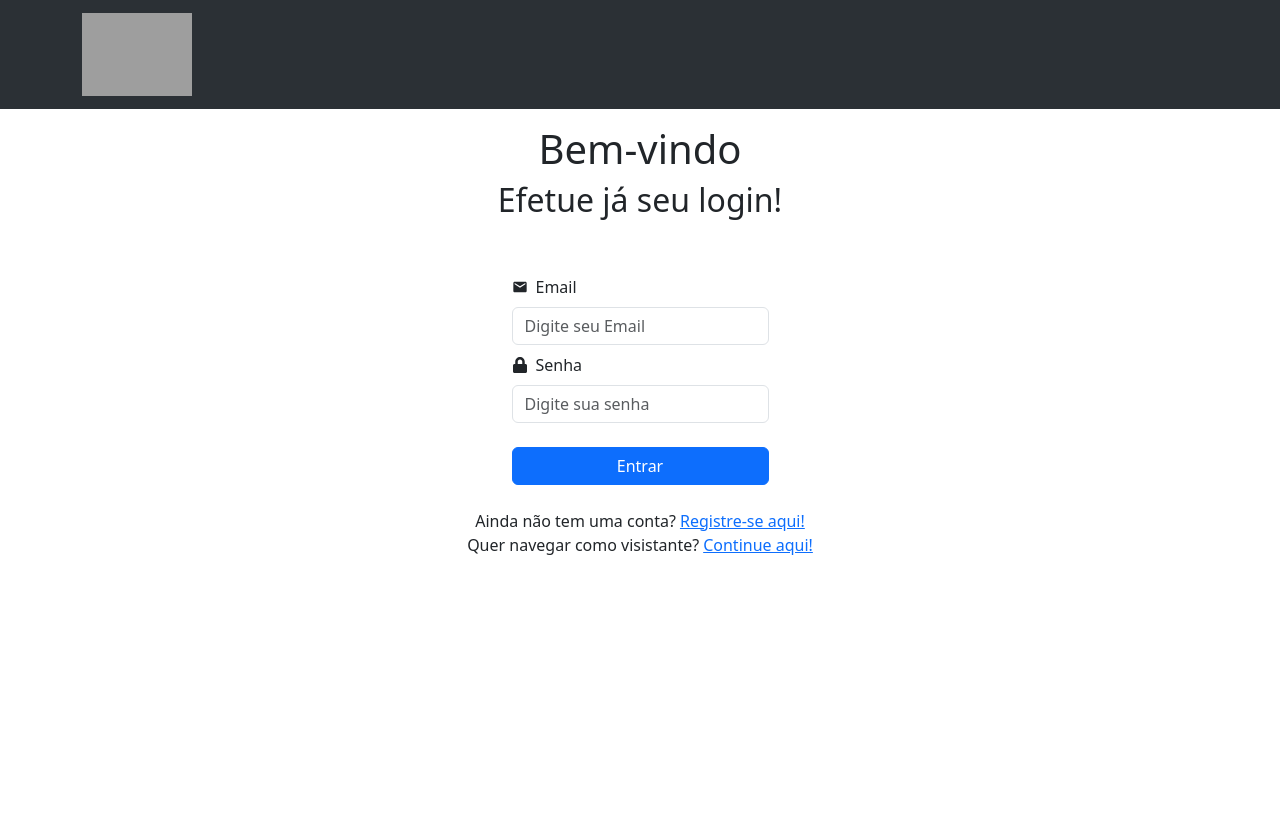
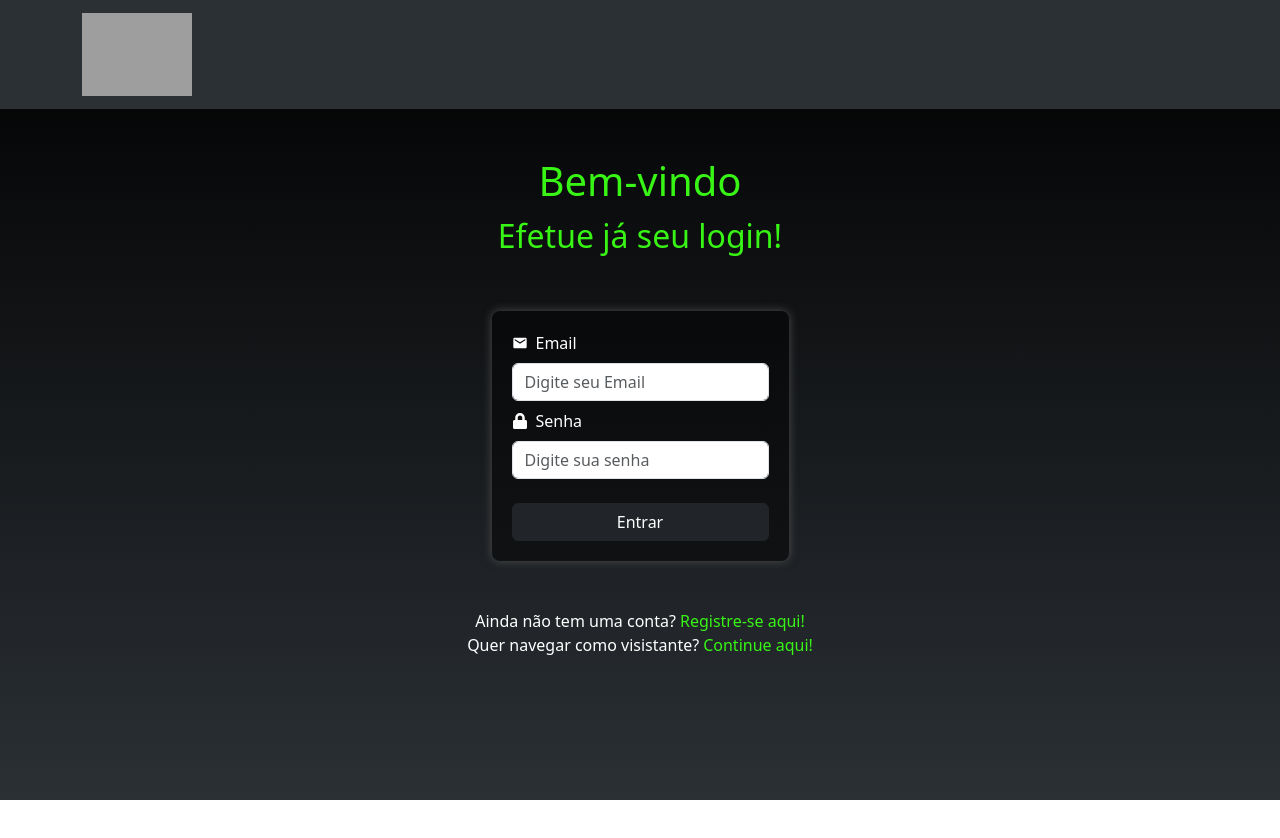
Before and after one commit to Our-time-Fatec/API-2023_2-Front, a React (Create React App) app: page / in a window 1280 px wide. Shown: the top 838 px of the page. After the commit the page ends 800 px from the top, so only its background shows below. Built offline with nearby package versions, Linux system fonts and the light colour scheme; grey boxes are pictures that could not be loaded.

Commit message:
Estilização da tela de login

```diff
--- a/src/pages/Login/index.tsx
+++ b/src/pages/Login/index.tsx
@@ -5,6 +5,7 @@ import { FaLock } from 'react-icons/fa';
 import { MdEmail } from 'react-icons/md'
 import NavBar from '../../components/NavBar';
 import api from '../../services/api';
+import './login.css';
 
 const LoginPage: React.FC = () => {
     const [email, setEmail] = useState<string>('');
@@ -35,8 +36,8 @@ const LoginPage: React.FC = () => {
                 <NavBar isLogin={true} />
             </header>
             <main className='main-container'>
-                <h1 className='mt-3'>Bem-vindo</h1>
-                <h2>Efetue já seu login!</h2>
+                <h1 className='mt-5' style={{ color: '#38f515' }}> Bem-vindo</h1>
+                <h2 className='mt-1' style={{ color: '#38f515' }}>Efetue já seu login!</h2>
                 <div className="d-flex justify-content-center align-items-center login-container mt-5">
                     <Form className='d-flex flex-column gap-2'>
                         <Form.Group controlId="formEmail">
@@ -58,12 +59,13 @@ const LoginPage: React.FC = () => {
                             />
 
                         </Form.Group>
-                        <Button variant="primary" onClick={handleLogin} className='mt-3' disabled={isButtonDisabled}>
-                            Entrar
+                        <Button variant="dark" onClick={handleLogin} className='mt-3 custom-login-button' disabled={isButtonDisabled}>
+                        Entrar
                         </Button>
-                    </Form>
+
+                        </Form>
                 </div>
-                <div className='options d-flex flex-column align-items-center mt-4'>
+                <div className= 'options d-flex flex-column align-items-center mt-5'>
                     <span className='d-flex gap-1'>
                         <span>Ainda não tem uma conta?</span>
                         <Link to={`/register`}>Registre-se aqui!</Link>
--- /dev/null
+++ b/src/pages/Login/login.css
@@ -0,0 +1,81 @@
+.login {
+    background: linear-gradient(to bottom, #000000, #2b3035);
+    height: 100vh;
+    display: flex;
+    flex-direction: column;
+    justify-content: center;
+  }
+
+  .login-container {
+    background: #0000007a;
+    padding: 20px;
+    border-radius: 8px;
+    box-shadow: 0px 0px 10px rgb(78, 78, 78);
+    text-align: center;
+  }
+
+  h1 {
+    color: #ffffff;
+    font-size: 24px;
+  }
+
+  h2 {
+    color: #38f515;
+    font-size: 18px;
+    margin-top: 10px;
+  }
+
+  .form-group {
+    margin-bottom: 20px;
+  }
+
+  .form-label {
+    display: flex;
+    align-items: center;
+    gap: 8px;
+    color: #ffffff;
+    font-size: 16px;
+  }
+
+  .form-control {
+    border: 1px solid #38f515;
+    border-radius: 4px;
+    padding: 10px;
+    width: 100%;
+    font-size: 16px;
+  }
+
+  .form-control:focus {
+    outline: none;
+    border-color: #38f515;
+  }
+
+  .button {
+    background-color: #38f515;
+    color: #fff;
+    font-size: 18px;
+    border: none;
+    border-radius: 4px;
+    padding: 10px 20px;
+    cursor: pointer;
+  }
+
+  .button:disabled {
+    background-color: #ccc;
+    cursor: not-allowed;
+  }
+
+  .options {
+    margin-top: 20px;
+    font-size: 16px;
+    color: #ffffff;
+  }
+
+  .options a {
+    color: #38f515;
+    text-decoration: none;
+  }
+
+  .options a:hover {
+    text-decoration: underline;
+  }
```
Also changed, not shown: 2 other files (tests, documents, lock files or other folders).
